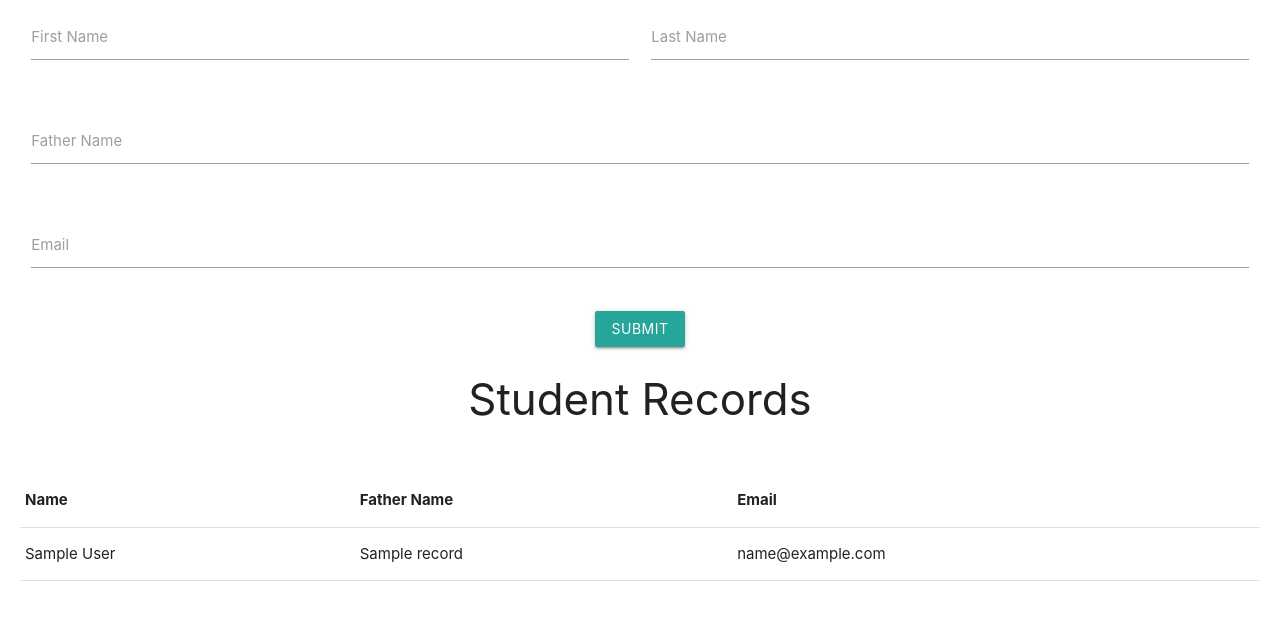
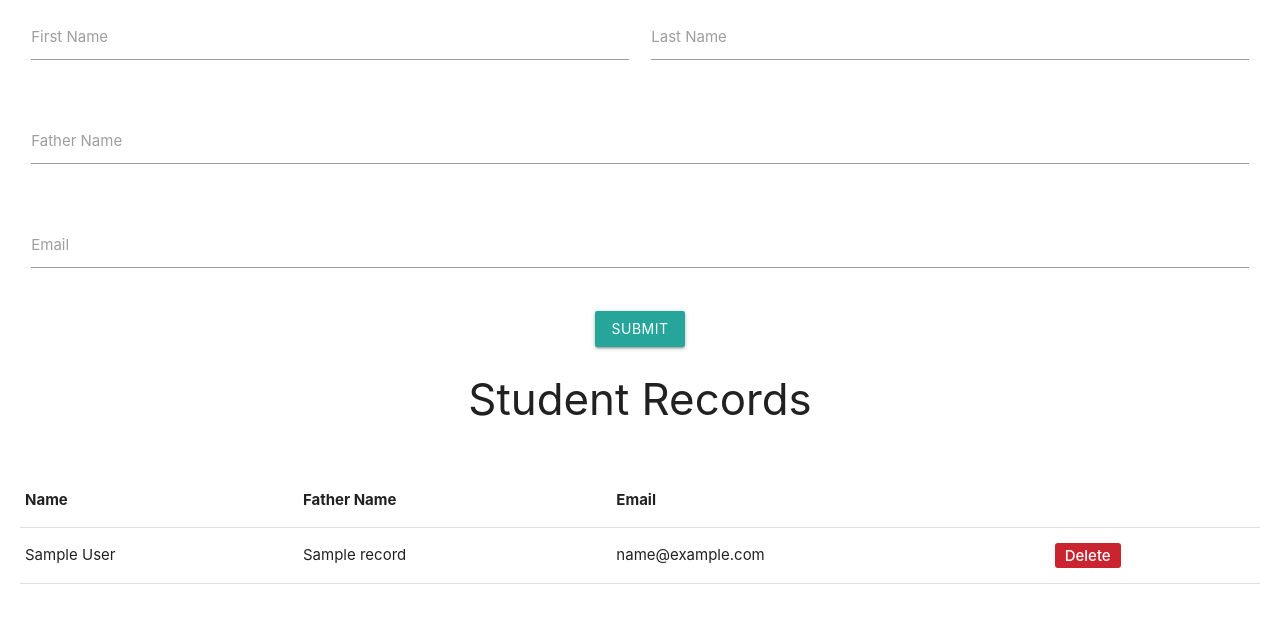
Before and after one commit to aslambaba/Learn-MernStack, a Node server app: template lesson-08/views/home.ejs in a window 1280 px wide. Shown: the part 126-749 px from the top of the page. Run offline with Node 20, Linux system fonts and the light colour scheme; the template is opened without the code that fills it: most values are stand-ins (such as "Sample title", 1, 10 or a date in 2020); some libraries are stand-ins or nearby versions.

Commit message:
Delete Functionality Add to lesson-07

```diff
--- a/lesson-08/assets/css/home.style.css
+++ b/lesson-08/assets/css/home.style.css
@@ -5,3 +5,13 @@ body{
 table{
     margin: 50px 0px;
 }
+.deleteBtn{
+    border: none;
+    outline: none;
+    color: white;
+    text-decoration: none;
+    background-color: #cb2431;
+    padding: 4px 10px;
+    border-radius: 3px;
+    font-weight: 500;
+}
--- a/lesson-08/server.js
+++ b/lesson-08/server.js
@@ -2,7 +2,7 @@ const express = require('express');
 const app = express();
 const bodyParser = require('body-parser');
 const mongoose = require('mongoose');
-const port = 6007;
+const port = 6008;
 
 let studentSchema = require('./models/students.model');
 let studee = studentSchema.find({});
@@ -53,6 +53,25 @@ app.post('/', (req,res2)=>{
     });
 
 })
+app.get('/delete/:id', (req,res3)=>{
+    delete_student_id = req.params.id;
+    studentSchema.deleteOne({_id: delete_student_id}, (delete_failed,deleted)=>{
+        if(delete_failed){
+            throw delete_failed
+        }
+        else{
+            console.log('delete !!');
+            studee.exec((error,data)=>{
+                if(error){
+                    throw error;
+                }
+                else{
+                    res3.redirect('/');
+                }
+            });
+        }
+    });
+})
 app.listen(port,()=>{
     console.log('Server is running on '+ port);
 })
--- a/lesson-08/views/home.ejs
+++ b/lesson-08/views/home.ejs
@@ -60,6 +60,8 @@
               <td><%= studentdata.firstName +" "+ studentdata.lastName%></td>
               <td><%= studentdata.fatherName%></td>
               <td><%= studentdata.email%></td>
+              <% st = '/delete/'+studentdata._id %>
+              <td><a href=<%= st %>><button class="deleteBtn">Delete</button></a></td>
             </tr>
           <%})%>
         </tbody>
```
